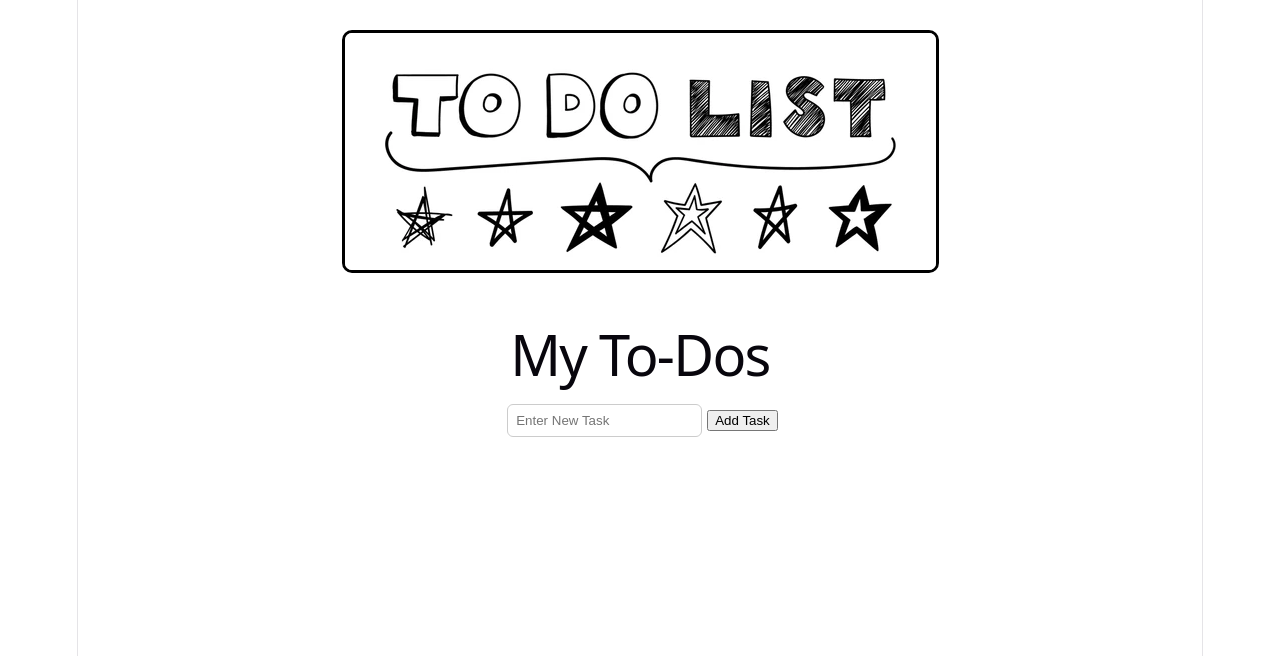
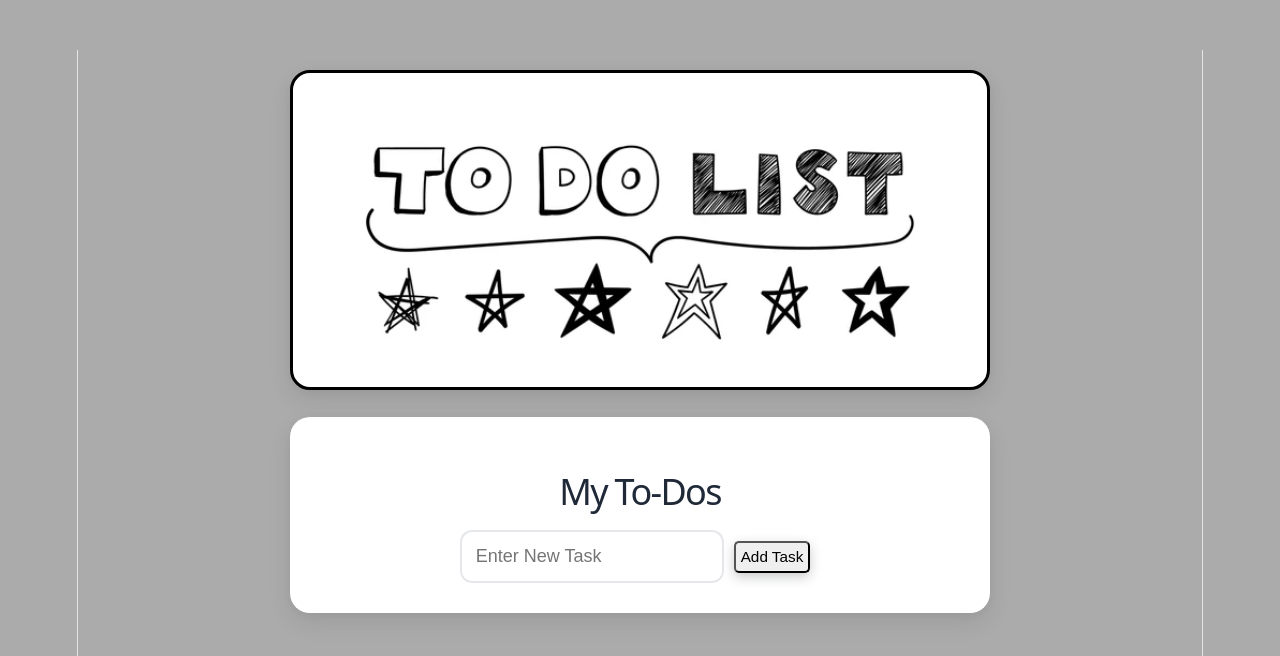
Before and after one commit to mquint18/React-App-todoList, a React (Vite) app: page / in a window 1280 px wide. Shown: the top 656 px of the page. Built offline with nearby package versions, Linux system fonts and the light colour scheme.

Commit message:
completed styling

```diff
--- a/src/App.css
+++ b/src/App.css
@@ -1,20 +1,167 @@
+/* Reset */
+* {
+  margin: 0;
+  padding: 0;
+  box-sizing: border-box;
+}
+
+/* Page */
+body {
+  font-family: Inter, Arial, sans-serif;
+  background: #ababab;
+  min-height: 100vh;
+  display: flex;
+  justify-content: center;
+  align-items: center;
+  padding-top: 50px;
+  margin: 0
+}
+
+/* Main Todo Container */
+.todolist {
+  width: 100%;
+  max-width: 700px;
+  justify-content: center;
+  align-items: center;
+  background: white;
+  padding: 30px;
+  margin: auto;
+  border-radius: 20px;
+  box-shadow:
+    0 10px 25px rgba(0, 0, 0, 0.08),
+    0 2px 10px rgba(0, 0, 0, 0.04);
+}
+
+.header-image {
+width: 100%;
+  max-width: 700px;
+  background: white;
+  padding: 30px;
+  margin: 20px;
+  border: black solid;
+  border-radius: 20px;
+  box-shadow:
+    0 10px 25px rgba(0, 0, 0, 0.08),
+    0 2px 10px rgba(0, 0, 0, 0.04);
+}
+
+/* Heading */
+.todolist h1 {
+  text-align: center;
+  margin-bottom: 25px;
+  color: #1f2937;
+  font-size: 2rem;
+}
+
+/* Form */
+form {
+  align-items: center;
+  display: flex;
+  gap: 12px;
+  margin-bottom: 25px;
+}
+
+/* Input */
+.input {
+  flex: 1;
+  padding: 14px;
+  border: 2px solid #e5e7eb;
+  border-radius: 12px;
+  font-size: 1rem;
+  outline: none;
+  transition: 0.2s;
+}
+
+.input:focus {
+  border-color: #3b82f6;
+}
+
+/* Buttons */
 .btn {
-  padding: 8px 12px;
-  margin: 5px;
-  background: #007bff;
+  border: none;
+  border-radius: 12px;
+  padding: 14px 18px;
+  cursor: pointer;
+  font-size: 0.95rem;
+  font-weight: 600;
+  transition: all 0.2s ease;
+  background: #2563eb;
   color: white;
-  border: none;
-  border-radius: 6px;
-  cursor: pointer;
 }
 
 .btn:hover {
-  background: #0056b3;
+  transform: translateY(-2px);
+  opacity: 0.95;
 }
 
-.input {
-  padding: 8px;
-  border: 1px solid #ccc;
-  border-radius: 6px;
-  margin: 5px;
+/* Task List */
+.tasklist {
+  display: flex;
+  flex-direction: column;
+  gap: 12px;
 }
+
+/* Individual Task */
+.task {
+  display: flex;
+  align-items: center;
+  justify-content: space-between;
+  gap: 10px;
+
+  padding: 16px;
+  background: #f9fafb;
+
+  border-radius: 14px;
+  border: 1px solid #e5e7eb;
+
+  transition: all 0.2s ease;
+}
+
+.task:hover {
+  transform: translateY(-2px);
+  box-shadow: 0 4px 15px rgba(0, 0, 0, 0.06);
+}
+
+/* Task Text */
+.task p {
+  flex: 1;
+  color: #374151;
+  font-size: 1rem;
+  word-break: break-word;
+}
+
+/* Completed Task */
+.task p.completed {
+  text-decoration: line-through;
+  color: #9ca3af;
+}
+
+.clicky {
+  margin: 10px;
+  padding: 5px;
+  font-size: 0.85rem;
+  font-weight: 400;
+  box-shadow: 0 4px 12px rgba(44, 47, 52, 0.25);
+  border-radius: 5px;
+}
+
+/* Mobile */
+@media (max-width: 600px) {
+  .todolist {
+    margin: 15px;
+    padding: 20px;
+  }
+
+  form {
+    flex-direction: column;
+  }
+
+  .task {
+    flex-direction: column;
+    align-items: stretch;
+  }
+
+  .btn {
+    width: 100%;
+  }
+}
--- a/src/App.jsx
+++ b/src/App.jsx
@@ -1,7 +1,5 @@
-import { useState } from 'react'
 import './App.css'
 import Header from './Components/header/Header'
-import Button from './Components/button/Button'
 import TaskList from './Components/taskList/TaskList'
 
 function App() {
--- a/src/Components/header/Header.css
+++ /dev/null
@@ -1,6 +0,0 @@
-.header-image {
-    max-width: fit-content;
-    border: 3px solid black;
-    border-radius: 10px;
-    margin: 30px;
-}
--- a/src/Components/header/Header.jsx
+++ b/src/Components/header/Header.jsx
@@ -1,10 +1,10 @@
-import './Header.css'
+
 
 function Header() {
 
 
     return(
-        <div>
+        <div className='head-div'>
 
             <img src="src/assets/doodle.png" alt="ToDo List" className='header-image'/>
         </div>
--- a/src/Components/taskList/AddTask.jsx
+++ /dev/null
@@ -1 +0,0 @@
-import { useState } from "react";
--- a/src/Components/taskList/TaskList.jsx
+++ b/src/Components/taskList/TaskList.jsx
@@ -1,7 +1,6 @@
 import { useState } from 'react';
 import Button from '../button/Button';
 import Input from './Input';
-//import '/TaskList.css';
 
 
 
```
Also changed, not shown: src/Components/button/Button.css (deleted), src/Components/taskList/TaskList.css (deleted).
